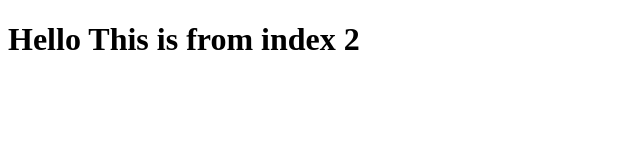
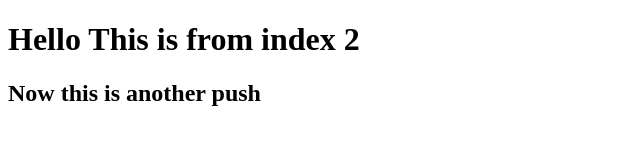
Before and after one commit to Ye-Thiha84/testing321, a plain HTML site: page html/testing2/index.html in a window 1280 px wide. Shown: the whole page, without its empty margins (0-640 px from the left). Drawn offline with Linux system fonts and the light colour scheme.

Commit message:
hello another push

```diff
--- a/html/testing2/index.html
+++ b/html/testing2/index.html
@@ -7,5 +7,6 @@
 </head>
 <body>
     <h1>Hello This is from index 2</h1>
+    <h2>Now this is another push</h2>
 </body>
 </html>
```
